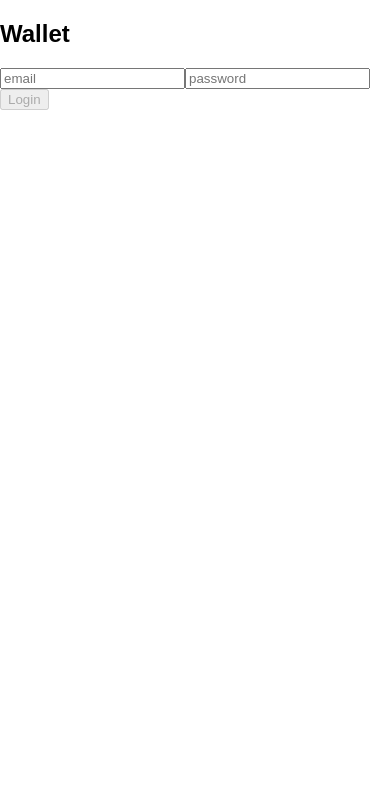
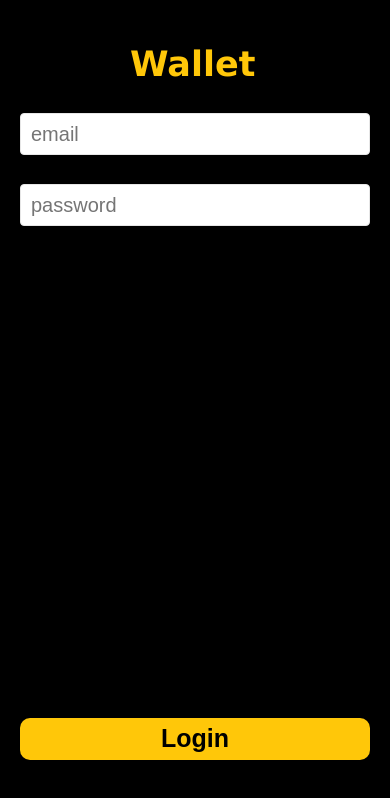
Before and after one commit to ElimarLucena/Wallet, a React (Create React App) app in the folder wallet/: page / in a window 390 px wide. Shown: the top 798 px of the page. Built offline with nearby package versions, Linux system fonts and the light colour scheme.

Commit message:
Login screen - mobile css

```diff
--- a/wallet/package.json
+++ b/wallet/package.json
@@ -5,7 +5,7 @@
   "dependencies": {
     "react": "^18.0.0",
     "react-dom": "^18.0.0",
-    "react-router-dom": "^5.0.0",
+    "react-router-dom": "^6.3.0",
     "react-scripts": "0.9.5"
   },
   "scripts": {
--- a/wallet/src/App.js
+++ b/wallet/src/App.js
@@ -1,12 +1,12 @@
 import React from 'react';
 import Provider from './Provider';
-import Routes from './Routes';
+import Roads from './Routes/index'
 import './App.css';
 
 function App() {
   return (
     <Provider>
-      <Routes />
+      <Roads />
     </Provider>
   );
 }
--- a/wallet/src/Routes/index.js
+++ b/wallet/src/Routes/index.js
@@ -1,15 +1,15 @@
 import React from 'react';
 import Login from '../pages/Login';
 import Wallet from '../pages/Wallet';
-import { Route, Switch } from 'react-router-dom'
+import { Route, Routes } from 'react-router-dom'
 
-function Routes() {
+function Roads() {
   return (
-    <Switch>
-      <Route exact path="/" component={ Login } />
-      <Route path="/wallet" component={ Wallet } />
-    </Switch>
+    <Routes>
+      <Route path="/" element={ <Login /> } />
+      <Route path="/wallet" element={ <Wallet /> } />
+    </Routes>
   )
 }
 
-export default Routes;
+export default Roads;
--- a/wallet/src/index.js
+++ b/wallet/src/index.js
@@ -1,6 +1,6 @@
 import React from 'react';
 import { createRoot } from 'react-dom/client';
-import { BrowserRouter } from 'react-router-dom'
+import { BrowserRouter } from 'react-router-dom';
 import App from './App';
 import './index.css';
 
--- a/wallet/src/pages/Login/index.js
+++ b/wallet/src/pages/Login/index.js
@@ -1,28 +1,28 @@
 import React, { useContext } from 'react';
 import Context from '../../Provider/context';
-import { useHistory } from "react-router-dom";
+import { useNavigate } from "react-router-dom";
 import './style.css';
 
 function Login() {
   const { setEmail, setPassword, disabledBtn } = useContext(Context);
 
-  const history = useHistory();
+  const navigate = useNavigate();
 
   return (
-    <section className="container">
+    <section className="container-login">
       <h1 className="title-login">Wallet</h1>
       <form className="form-login">
         <input
           name="email"
           type="email"
-          className="input-login"
+          className="input-email"
           placeholder="email"
           onChange={ ({target: { value }}) => setEmail(value) }
         />
         <input
           name="password"
           type="password"
-          className="input-senha"
+          className="input-password"
           placeholder="password"
           onChange={ ({target: { value }}) => setPassword(value) }
         />
@@ -30,7 +30,7 @@ function Login() {
           type="button"
           className="button-login"
           disabled={ disabledBtn }
-          onClick={ () =>  history.push('/wallet') }
+          onClick={ () =>  navigate('/wallet') }
         >
           Login
         </button>
@@ -39,6 +39,4 @@ function Login() {
   );
 }
 
-
-
 export default Login;
--- a/wallet/src/pages/Login/style.css
+++ b/wallet/src/pages/Login/style.css
@@ -0,0 +1,84 @@
+* {
+  margin: 0;
+  padding: 0;
+  box-sizing: border-box;
+}
+
+@media screen and (max-width: 414px ) and (min-width: 0) {
+  .container-login {
+    display: grid;
+    grid-template-columns: repeat(3, 1fr);
+    grid-template-rows: repeat(3, 1fr);
+    background-color: black;
+    height: 100vh;
+    width: 100vw;
+  }
+
+  .title-login {
+    color: #FFC709;
+    grid-column: 2 / 3;
+    grid-row: 1 / 2;
+    border-radius: 8px;
+    margin-top: auto;
+    font-size: 35px;
+    font-family: Verdana, Geneva, Tahoma, sans-serif;
+  }
+
+  .form-login {
+    grid-column: 1 / 4;
+    grid-row: 2 / 3;
+    display: grid;
+    grid-template-rows: 100px 100px 1fr 100px;
+    margin-left: 20px;
+    margin-right: 20px;
+    height: 80vh;
+  }
+
+  .input-email {
+    width: 100%;
+    height: 42px;
+    font-size: 20px;
+    border-radius: 4px;
+    border: 1px solid #e6e6e6;
+    outline: none;
+    margin: auto;
+    padding-left: 10px;
+  }
+
+  .input-email:hover {
+    border: 1px solid #FFC709;
+  }
+
+  .input-password {
+    width: 100%;
+    height: 42px;
+    font-size: 20px;
+    border-radius: 4px;
+    border: 1px solid #e6e6e6;
+    outline: none;
+    padding-left: 10px;
+  }
+
+  .input-password:hover {
+    border: 1px solid #FFC709;
+  }
+
+  .button-login {
+    width: 100%;
+    height: 42px;
+    font-size: 25px;
+    font-weight: bold;
+    font-family: Arial, Helvetica, sans-serif;
+    border-radius: 10px;
+    border: none;
+    background-color: #0c9402;
+    color: #fff;
+    grid-row: 4 / 5;
+    margin-top: auto;
+  }
+
+  .button-login:disabled {
+    background-color: #FFC709;
+    color: #000000;
+  }
+}
```
Also changed, not shown: 1 other file (tests, documents, lock files or other folders).
